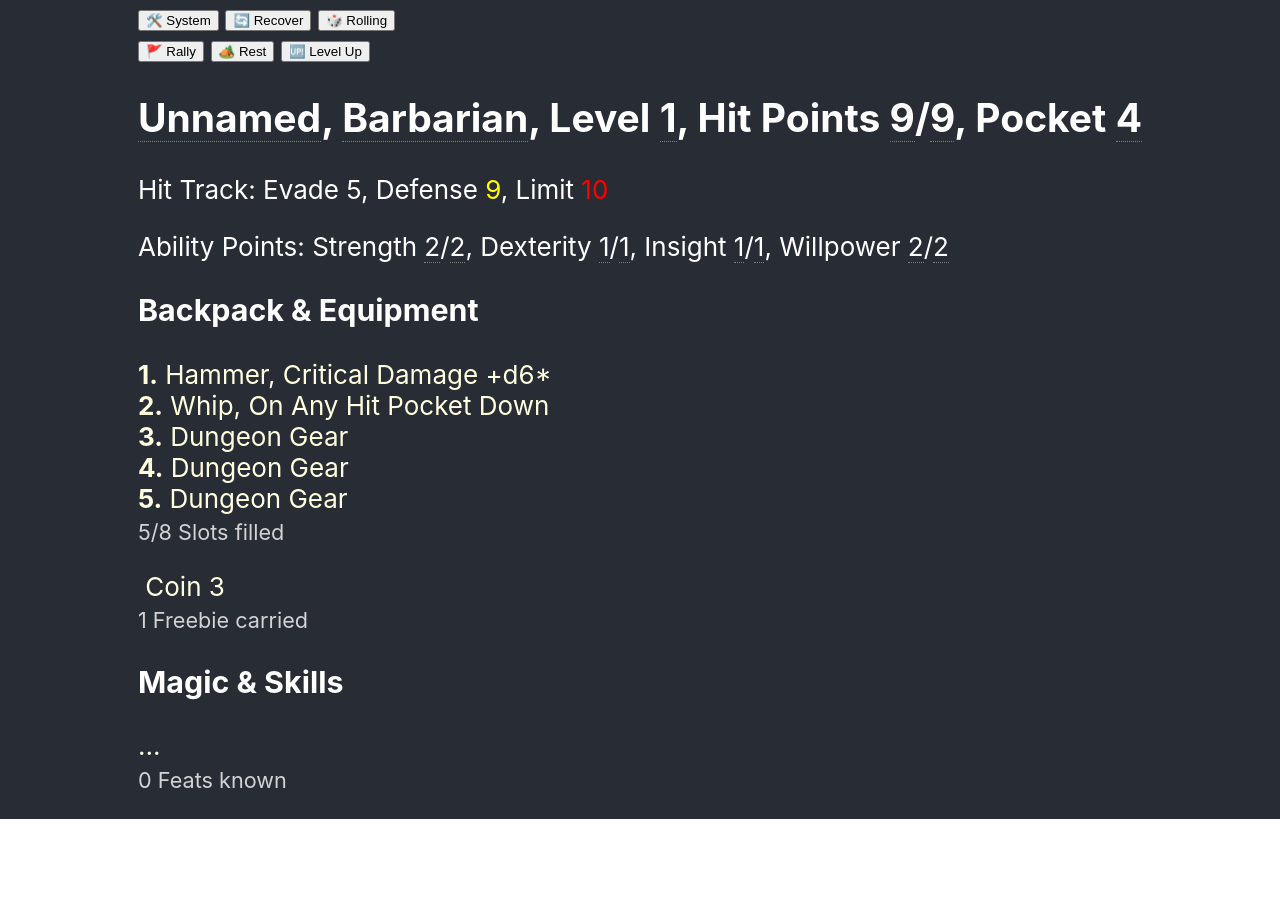
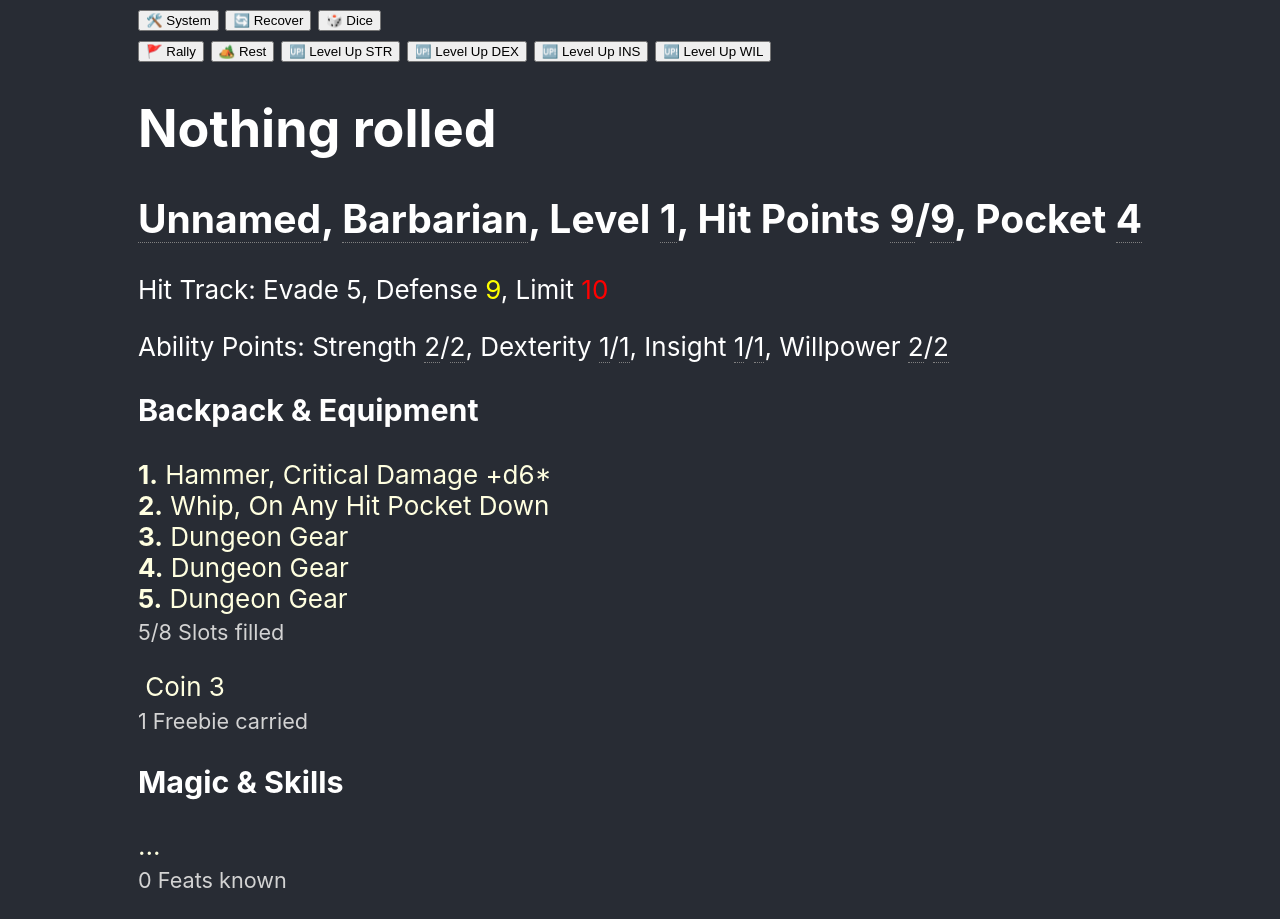
Before and after one commit to rrazcueta/moonveil, a React (Create React App) app: page / in a window 1280 px wide. Both pictures are taken after a click on the button "🔄 Recover". Before the commit the page ends 819 px from the top, so only its background shows below. Built offline with nearby package versions, Linux system fonts and the light colour scheme.

Commit message:
Webapp and Exploration

```diff
--- a/public/index.html
+++ b/public/index.html
@@ -24,7 +24,7 @@
       work correctly both with client-side routing and a non-root public URL.
       Learn how to configure a non-root public URL by running `npm run build`.
     -->
-    <title>React App</title>
+    <title>Seeker Maker</title>
   </head>
   <body>
     <noscript>You need to enable JavaScript to run this app.</noscript>
--- a/src/character-sheet/CharacterDisplay.js
+++ b/src/character-sheet/CharacterDisplay.js
@@ -11,16 +11,46 @@ function roll(howMany = 1) {
     : Math.ceil(Math.random() * 6) + roll(howMany - 1);
 }
 
+/*
+
+Text
+
+Buttons
+Roll d6, Roll 2d6, Roll +d6, Clear
+
+Roll d6, Roll 2d6, Adv, Disadv, Mark Str/Dex/Ins/Wil, Confirm
+
+When Roll 2d6 is clicked then Mark buttons are unlocked
+
+Rolled X.
+Rolled [X, Y] for Z.
+Rolled [X, Y, Z, ...]. Best A. Worst B.
+
+*/
+
 function CharacterDisplay() {
   const { sheet, updateSheet } = useCharacterSheet();
   const [tab, setTab] = useState("system"); // "system" | "ability" | "actions"
   const [dice, setDice] = useState(null);
+  const [message, setMessage] = useState("Nothing rolled");
   const [keywords, setKeywords] = React.useState([]);
+
+  const evade = useMemo(() => {
+    const evasiveBonus =
+      keywords.includes("evasive") && sheet.pocket % 2 === 0 ? 1 : 0;
+    return sheet.evade + evasiveBonus;
+  }, [sheet.evade, sheet.pocket, keywords]);
+
+  const limit = useMemo(() => {
+    const protectedBonus = keywords.includes("protected") ? 1 : 0;
+    return sheet.limit + protectedBonus;
+  }, [sheet.limit, keywords]);
 
   // --- Save & Load ---
   function saveCharacter() {
     try {
       localStorage.setItem("moonveil-character", JSON.stringify(sheet));
+      setMessage("Saved");
       alert("Character saved!");
     } catch (err) {
       console.error("Error saving character:", err);
@@ -33,6 +63,7 @@ function CharacterDisplay() {
       const saved = localStorage.getItem("moonveil-character");
       if (saved) {
         updateSheet(JSON.parse(saved));
+        setMessage("Loaded");
         alert("Character loaded!");
       } else {
         alert("No saved character found.");
@@ -45,34 +76,73 @@ function CharacterDisplay() {
 
   function randomizeCharacter() {
     updateSheet(RandomizeCharacter());
+    setMessage("New character");
+  }
+
+  function rolld6() {
+    const a = roll();
+    setDice([a]);
+    setMessage(`Roll ${a}`);
   }
 
   function roll2d6() {
     const a = roll();
     const b = roll();
-    setDice([Math.min(a, b), Math.max(a, b)]);
+    const ordered = [Math.min(a, b), Math.max(a, b)];
+    setDice(ordered);
+    setMessage(
+      `Roll [${ordered.join(", ")}] for ${ordered.reduce(
+        (total, n) => total + n
+      )}`
+    );
+  }
+
+  function reroll(ability) {
+    const arr = [];
+    for (let i = 0; i < dice.length; i++) arr.push(roll());
+    arr.sort((a, b) => a - b);
+    setDice(arr);
+    setMessage(
+      `${ability} reroll to [${arr.join(", ")}] for ${arr.reduce(
+        (total, n) => total + n
+      )}`
+    );
   }
 
   function swapLow() {
-    if (!dice) return;
-    const oldPocket = sheet.pocket;
-    const low = dice[0];
-    updateSheet({ pocket: low });
-    setDice([Math.min(oldPocket, dice[1]), Math.max(oldPocket, dice[1])]);
+    if (!dice || dice.length != 2) return;
+
+    const oldPocket = Number(sheet.pocket);
+    updateSheet({ pocket: dice[0] });
+    const newDice = [oldPocket, dice[1]].sort((a, b) => a - b);
+    setDice(newDice);
+
+    setMessage(
+      `Swap to [${newDice.join(", ")}] for ${newDice.reduce(
+        (total, n) => total + n
+      )}`
+    );
   }
 
   function swapHigh() {
-    if (!dice) return;
-    const oldPocket = sheet.pocket;
-    const high = dice[1];
-    updateSheet({ pocket: high });
-    setDice([Math.min(oldPocket, dice[0]), Math.max(oldPocket, dice[0])]);
+    if (!dice || dice.length != 2) return;
+
+    const oldPocket = Number(sheet.pocket);
+    updateSheet({ pocket: dice[1] });
+    const newDice = [oldPocket, dice[0]].sort((a, b) => a - b);
+    setDice(newDice);
+
+    setMessage(
+      `Swap to [${newDice.join(", ")}] for ${newDice.reduce(
+        (total, n) => total + n
+      )}`
+    );
   }
 
   function markAbility(ability) {
     return () => {
       if (Number(sheet[ability]) > 0) {
-        roll2d6();
+        reroll(ability.toUpperCase());
         updateSheet({ [ability]: sheet[ability] - 1 });
       }
     };
@@ -86,6 +156,9 @@ function CharacterDisplay() {
         ins: sheet.maxIns,
         wil: sheet.wil - 1,
       });
+      setMessage("Recovered STR, DEX, INS");
+    } else {
+      setMessage("Not enough WIL to Rally");
     }
   }
 
@@ -100,19 +173,38 @@ function CharacterDisplay() {
       hp: newMaxHP,
       maxHp: newMaxHP,
     });
+
+    setMessage("Recovered all Stats and HP.");
   }
 
-  function levelUp() {
+  function levelUp(ability) {
     const newMaxHP = Math.max(
       roll(sheet.level + 1) + sheet.str * 3,
       sheet.maxHp
     );
 
-    updateSheet({
-      level: sheet.level + 1,
-      hp: newMaxHP,
-      maxHp: newMaxHP,
-    });
+    const maxMap = {
+      str: "maxStr",
+      dex: "maxDex",
+      ins: "maxIns",
+      wil: "maxWil",
+    };
+
+    const update = {
+      level: Number(sheet.level) + 1,
+      hp: Number(newMaxHP),
+      maxHp: Number(newMaxHP),
+      [ability]: sheet[maxMap[ability]] + 1,
+      [maxMap[ability]]: sheet[maxMap[ability]] + 1,
+    };
+
+    updateSheet(update);
+
+    setMessage(
+      `Level ${update.level}! Max HP ${
+        update.maxHp
+      }. ${ability.toUpperCase()} +1.`
+    );
   }
 
   const tabButtons = (
@@ -135,7 +227,7 @@ function CharacterDisplay() {
         onClick={() => setTab("rolling")}
         style={{ marginRight: "0.5em" }}
       >
-        🎲 Rolling
+        🎲 Dice
       </button>
     </div>
   );
@@ -172,8 +264,37 @@ function CharacterDisplay() {
             <button onClick={rest} style={{ marginRight: "0.5em" }}>
               🏕️ Rest
             </button>
-            <button onClick={levelUp} style={{ marginRight: "0.5em" }}>
-              🆙 Level Up
+            <button
+              onClick={() => {
+                levelUp("str");
+              }}
+              style={{ marginRight: "0.5em" }}
+            >
+              🆙 Level Up STR
+            </button>
+            <button
+              onClick={() => {
+                levelUp("dex");
+              }}
+              style={{ marginRight: "0.5em" }}
+            >
+              🆙 Level Up DEX
+            </button>
+            <button
+              onClick={() => {
+                levelUp("ins");
+              }}
+              style={{ marginRight: "0.5em" }}
+            >
+              🆙 Level Up INS
+            </button>
+            <button
+              onClick={() => {
+                levelUp("wil");
+              }}
+              style={{ marginRight: "0.5em" }}
+            >
+              🆙 Level Up WIL
             </button>
           </>
         );
@@ -181,62 +302,70 @@ function CharacterDisplay() {
         return (
           <>
             <button
+              onClick={rolld6}
+              style={{ marginRight: "0.5em" }}
+              disabled={dice}
+            >
+              🎲 Roll d6
+            </button>
+            <button
               onClick={roll2d6}
               style={{ marginRight: "0.5em" }}
-              disabled={!!dice}
+              disabled={dice}
             >
-              🎲 Roll
+              🎲🎲 Roll 2d6
             </button>
             <button
               onClick={swapLow}
               style={{ marginRight: "0.5em" }}
-              disabled={!dice}
+              disabled={!dice || dice.length != 2}
             >
-              🎲 Swap Low
+              ↘️ Swap Low
             </button>
             <button
               onClick={swapHigh}
               style={{ marginRight: "0.5em" }}
-              disabled={!dice}
+              disabled={!dice || dice.length != 2}
             >
-              🎲 Swap High
+              ↗️ Swap High
             </button>
             <button
               onClick={markAbility("str")}
               style={{ marginRight: "0.5em" }}
               disabled={!dice || sheet.str <= 0}
             >
-              🗡️ Mark Strength
+              🗡️ Mark STR
             </button>
             <button
               onClick={markAbility("dex")}
               style={{ marginRight: "0.5em" }}
               disabled={!dice || sheet.dex <= 0}
             >
-              🏹 Mark Dexterity
+              🏹 Mark DEX
             </button>
             <button
               onClick={markAbility("ins")}
               style={{ marginRight: "0.5em" }}
               disabled={!dice || sheet.ins <= 0}
             >
-              🧠 Mark Insight
+              🧠 Mark INS
             </button>
             <button
               onClick={markAbility("wil")}
               style={{ marginRight: "0.5em" }}
               disabled={!dice || sheet.wil <= 0}
             >
-              🔥 Mark Willpower
+              🔥 Mark WIL
             </button>
             <button
               onClick={() => {
+                setMessage(`${dice.reduce((total, n) => total + n)} rolled`);
                 setDice(null);
               }}
               style={{ marginRight: "0.5em" }}
               disabled={!dice}
             >
-              🎲 Confirm
+              ✅ Confirm
             </button>
           </>
         );
@@ -245,32 +374,13 @@ function CharacterDisplay() {
     }
   };
 
-  const evade = useMemo(() => {
-    const evasiveBonus =
-      keywords.includes("evasive") && sheet.pocket % 2 === 0 ? 1 : 0;
-    return sheet.evade + evasiveBonus;
-  }, [sheet.evade, sheet.pocket, keywords]);
-
-  const limit = useMemo(() => {
-    const protectedBonus = keywords.includes("protected") ? 1 : 0;
-    return sheet.limit + protectedBonus;
-  }, [sheet.limit, keywords]);
-
   return (
     <div align="left">
       <div style={{ marginBottom: "1em" }}>
         {tabButtons}
         <div style={{ marginBottom: "1em" }}>{tabContent()}</div>
       </div>
-      {dice && dice.length === 2 ? (
-        <h1>
-          Pocket {sheet.pocket} and Rolled [{dice.join(", ")}] for total{" "}
-          {dice[0] + dice[1]}
-        </h1>
-      ) : (
-        <></>
-      )}
-
+      <h1>{message}</h1>
       <h2>
         <NamedEditableField propertyName="name" />,{" "}
         <NamedEditableField propertyName="class" />, Level{" "}
```
Also changed, not shown: public/manifest.json, 15 other files (tests, documents, lock files or other folders).
